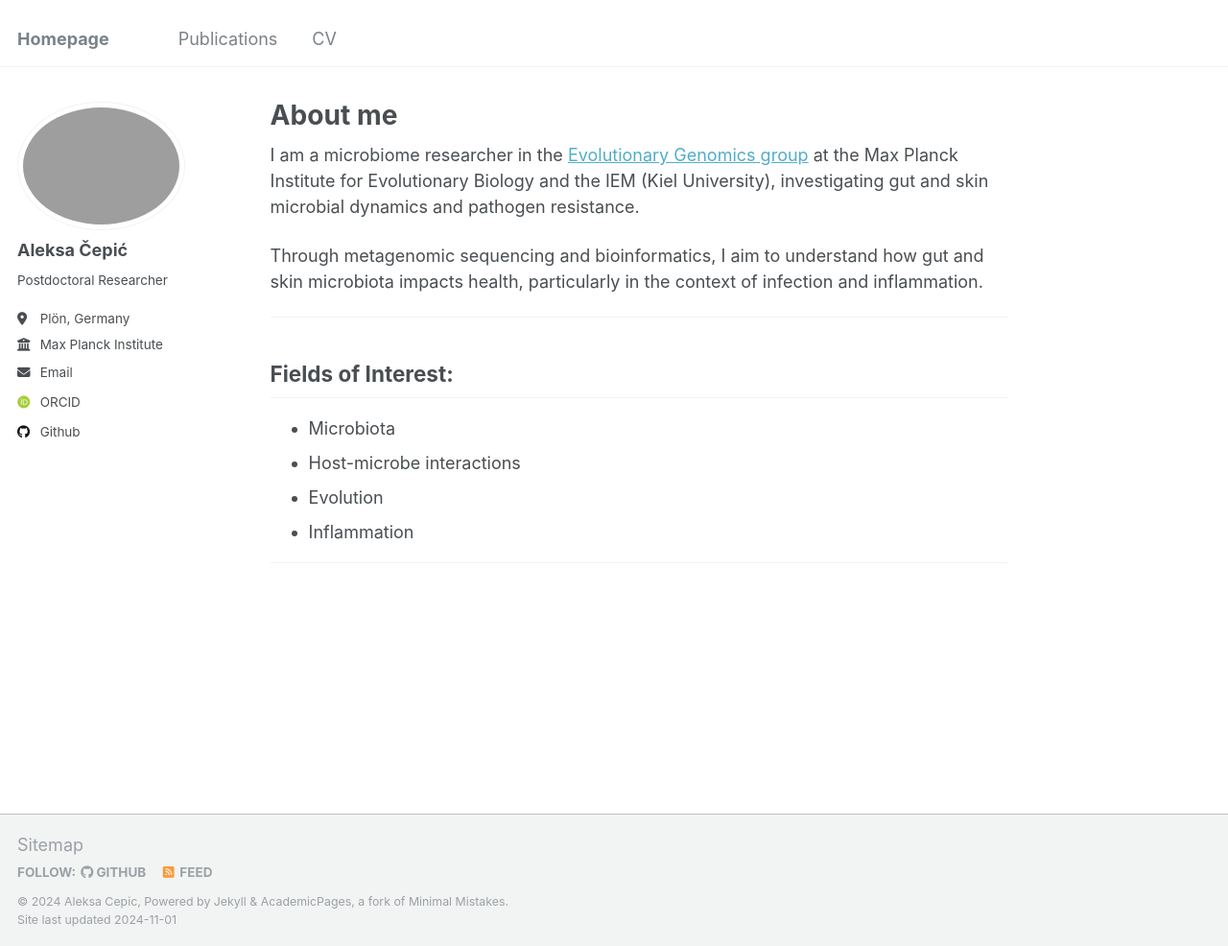
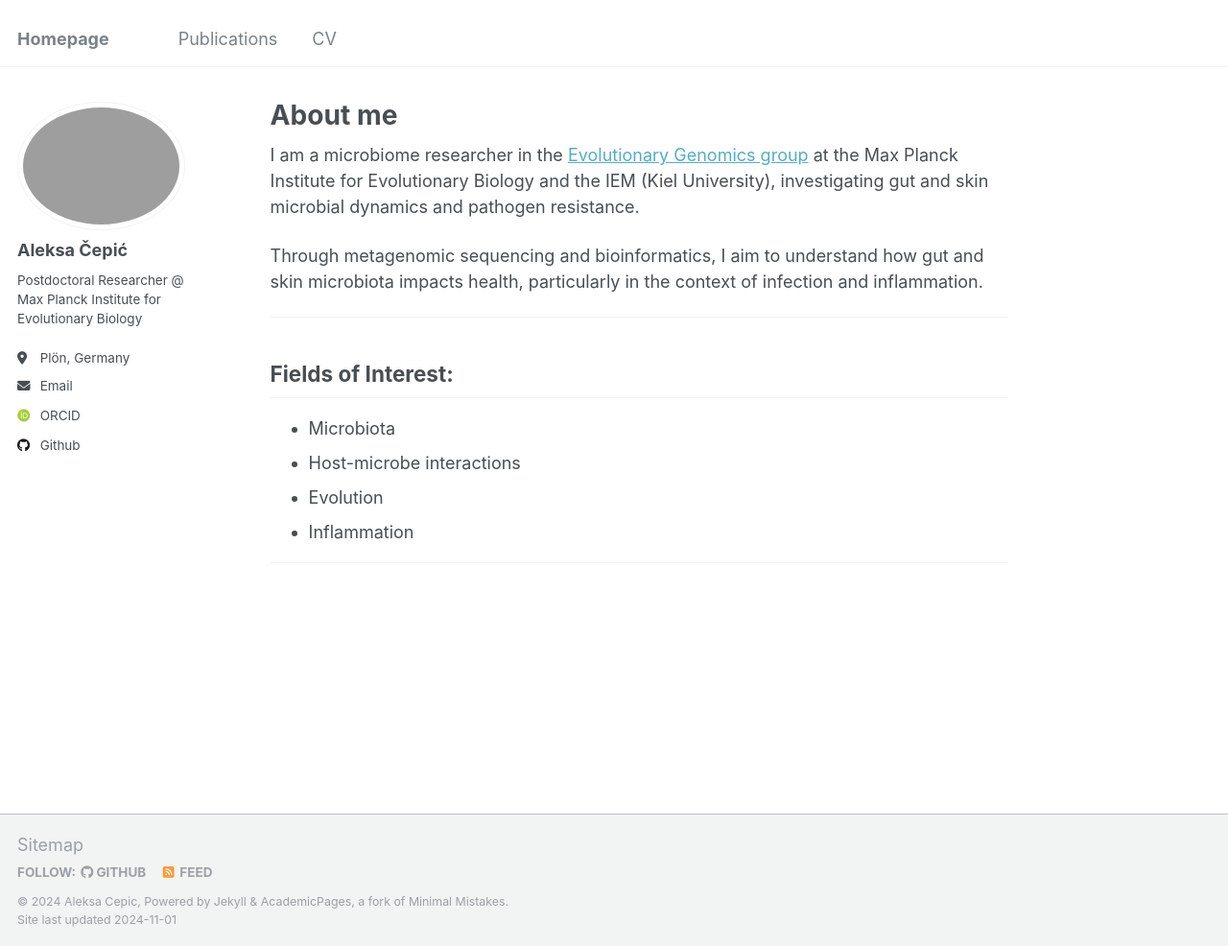
Before and after one commit to cepic-a/cepic-a.github.io, a Jekyll site: the page built from _pages/about.md, in a window 1280 px wide and 986 px high. Shown: the whole window at 96% size. Built offline with Jekyll 4.4.1, drawn with Linux system fonts in a browser that asks for light colours; some web fonts are replaced.

Commit message:
Update _config.yml

```diff
--- a/_config.yml
+++ b/_config.yml
@@ -24,9 +24,9 @@ author:
   avatar           : "cepic.png"
   name             : "Aleksa Čepić"
   pronouns         : # example: "she/her"
-  bio              : "Postdoctoral Researcher"
+  bio              : "Postdoctoral Researcher @ Max Planck Institute for Evolutionary Biology"
   location         : "Plön, Germany"
-  employer         : "Max Planck Institute"
+  employer         : # "Max Planck Institute"
   uri              : # URL
   email            : "cepic@evolbio.mpg.de"
 
```
